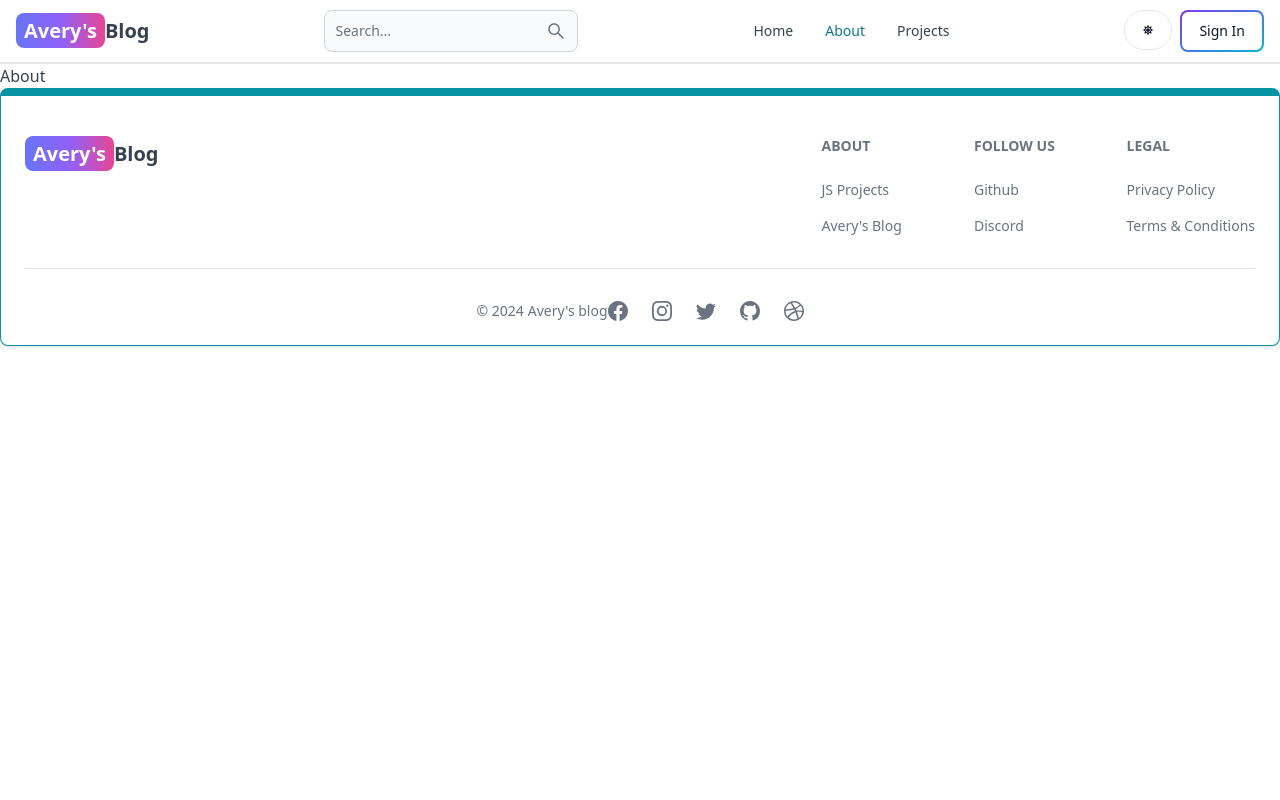
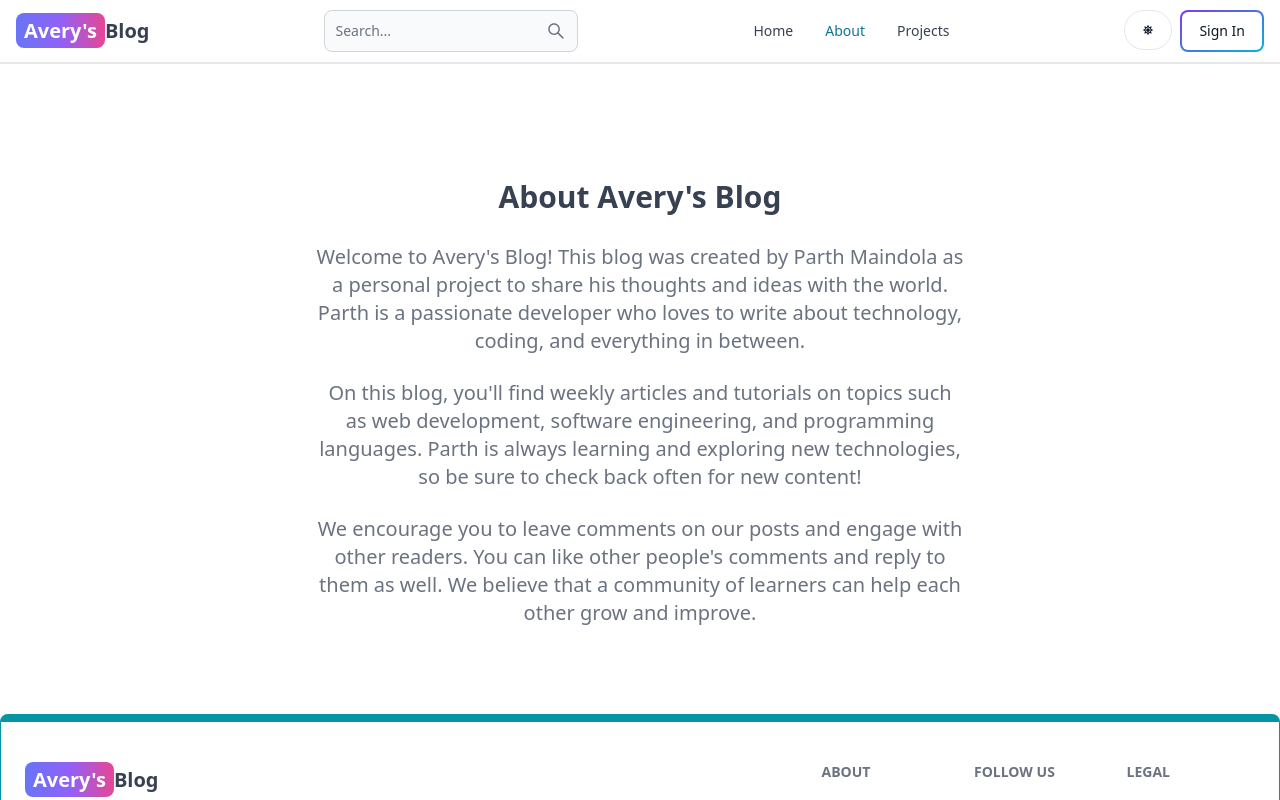
Before and after one commit to ParthMaindola/Blog-App-, a React (Vite) app in the folder client/: page /about in a window 1280 px wide. Shown: the top 800 px of the page. Built offline with nearby package versions, Linux system fonts and the light colour scheme; no server answers.

Commit message:
complete About and Projects Pages

```diff
--- a/client/src/pages/About.jsx
+++ b/client/src/pages/About.jsx
@@ -2,8 +2,36 @@
 
 export default function About() {
   return (
-    <div>
-      About
+    <div className='h-[650px] flex items-center justify-center'>
+      <div className='max-w-2xl mx-auto p-3 text-center'>
+        <div>
+          <h1 className='text-3xl font font-semibold text-center my-7'>
+            About Avery's Blog
+          </h1>
+          <div className='text-xl text-gray-500 flex flex-col gap-6'>
+            <p>
+              Welcome to Avery's Blog! This blog was created by Parth Maindola
+              as a personal project to share his thoughts and ideas with the
+              world. Parth is a passionate developer who loves to write about
+              technology, coding, and everything in between.
+            </p>
+
+            <p>
+              On this blog, you'll find weekly articles and tutorials on topics
+              such as web development, software engineering, and programming
+              languages. Parth is always learning and exploring new
+              technologies, so be sure to check back often for new content!
+            </p>
+
+            <p>
+              We encourage you to leave comments on our posts and engage with
+              other readers. You can like other people's comments and reply to
+              them as well. We believe that a community of learners can help
+              each other grow and improve.
+            </p>
+          </div>
+        </div>
+      </div>
     </div>
   )
 }
--- a/client/src/pages/Projects.jsx
+++ b/client/src/pages/Projects.jsx
@@ -1,11 +1,15 @@
-import React from 'react'
+import CallToAction from '../components/CallToAction';
 
-const Projects = () => {
+export default function Projects() {
   return (
-    <div>
-      Projects
+    <div className='h-[650px] max-w-6xl mx-auto flex justify-center items-center flex-col gap-6 p-3'>
+      <h1 className='text-3xl font-semibold'>
+        Projects
+      </h1>
+      <p className='text-md text-gray-500'>
+        Build fun and engaging projects while learning HTML, CSS, and JavaScript!
+      </p>
+      <CallToAction/>
     </div>
   )
 }
-
-export default Projects
```
